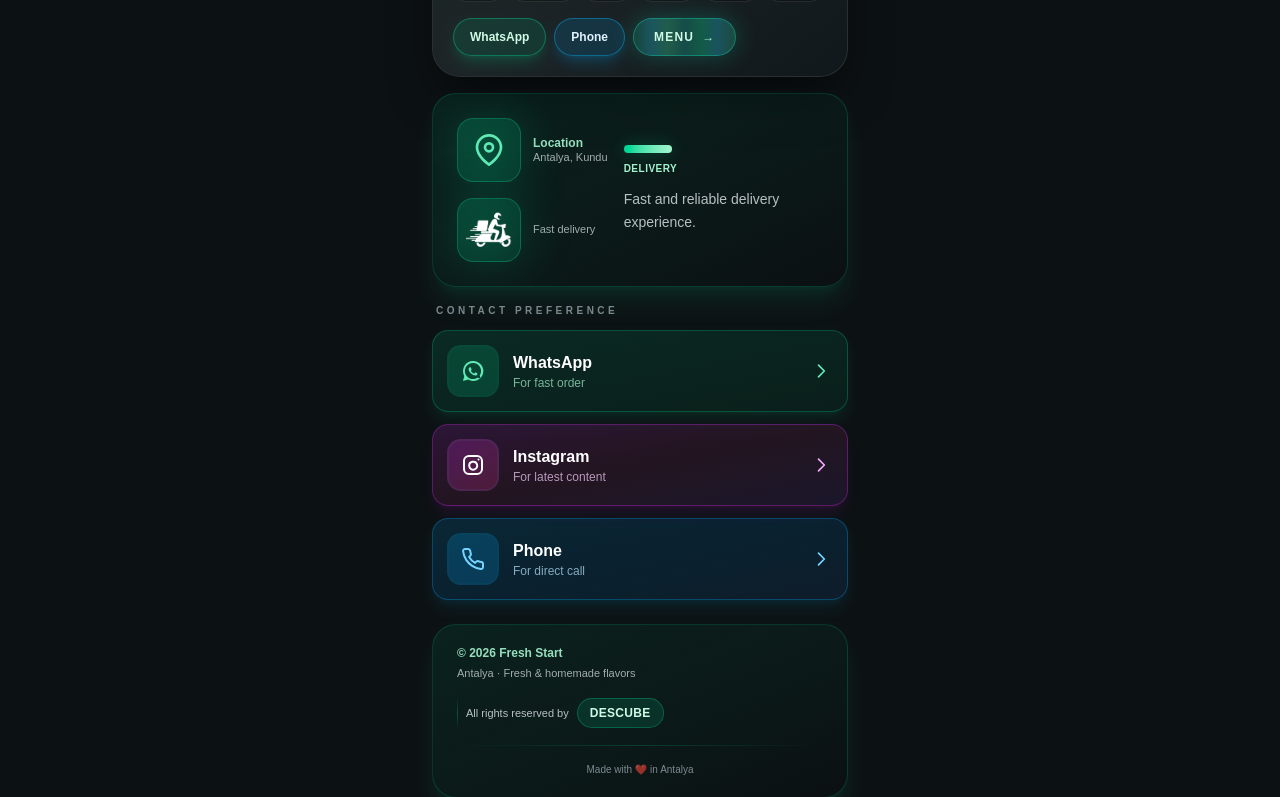
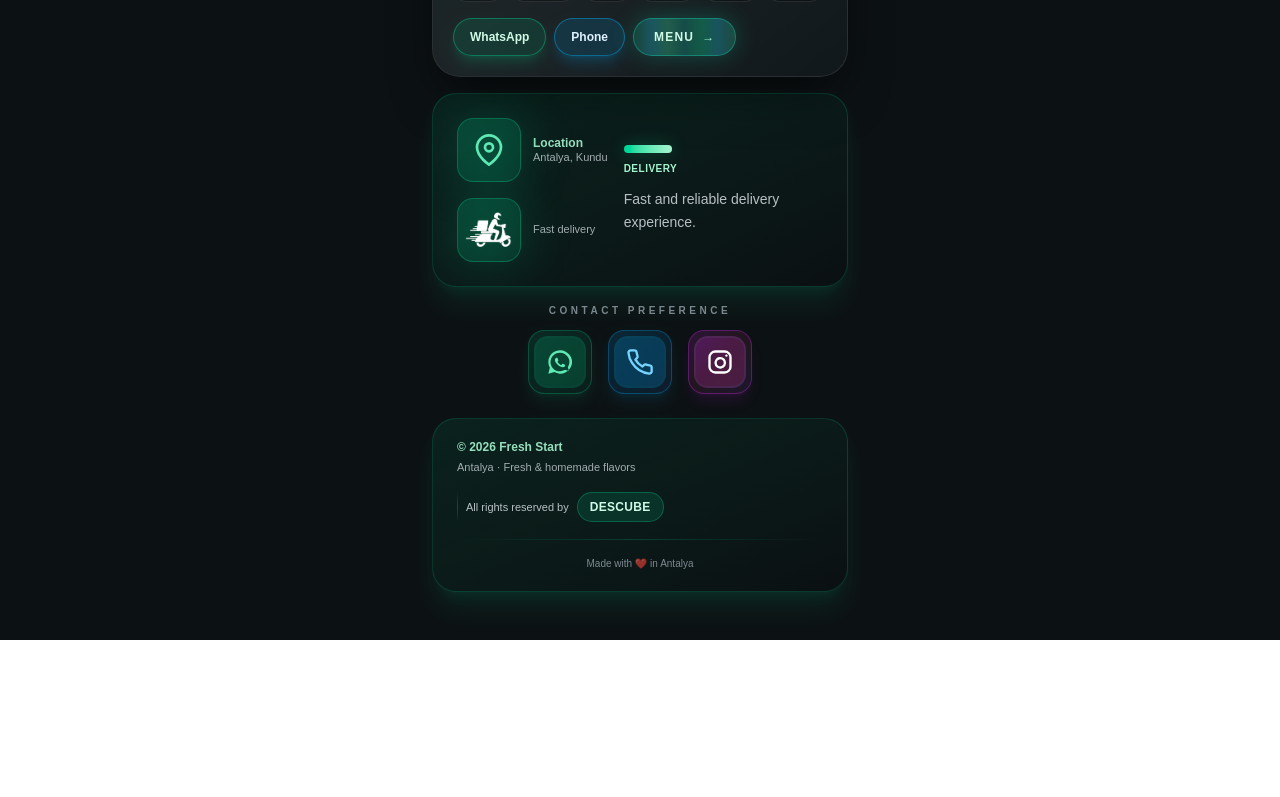
Before and after one commit to elvinmuiux/freshstart, a Next.js app: page / in a window 1280 px wide. Shown: the part 540-1337 px from the top of the page. After the commit the page ends 1180 px from the top, so only its background shows below. Built offline with nearby package versions, Linux system fonts and the light colour scheme.

Commit message:
Update DeliverySection.tsx

```diff
--- a/app/components/DeliverySection.tsx
+++ b/app/components/DeliverySection.tsx
@@ -102,72 +102,72 @@ export default function DeliverySection({ t }: DeliverySectionProps) {
         </div>
       </div>
 
-      {/* Contact Cards Grid */}
-      <div className="grid gap-3">
-        <p className="text-[10px] font-semibold uppercase tracking-[0.35em] text-slate-300/60 px-1">
+      {/* Contact Icons Row */}
+      <div className="space-y-3">
+        <p className="text-center text-[10px] font-semibold uppercase tracking-[0.35em] text-slate-300/60">
           {t.contactPreference}
         </p>
-        <div className="grid gap-3">
-          {/* WhatsApp Card */}
+        <div className="flex items-center justify-center gap-4">
+          {/* WhatsApp */}
           <a
-            className="group relative overflow-hidden rounded-2xl border border-emerald-500/30 bg-gradient-to-br from-emerald-500/15 to-emerald-600/10 p-4 shadow-lg shadow-emerald-500/10 transition-all duration-300 hover:border-emerald-400/50 hover:shadow-xl hover:shadow-emerald-500/20 hover:-translate-y-1"
+            className="group relative flex h-16 w-16 items-center justify-center rounded-2xl border border-emerald-500/30 bg-gradient-to-br from-emerald-500/15 to-emerald-600/10 shadow-lg shadow-emerald-500/10 transition-all duration-300 hover:border-emerald-400/50 hover:shadow-xl hover:shadow-emerald-500/20 hover:-translate-y-1"
             href="https://wa.me/905468783146"
             target="_blank"
             rel="noopener noreferrer"
             aria-label="WhatsApp ile iletişim"
+            title={t.whatsapp}
           >
-            <div className="absolute inset-0 bg-gradient-to-br from-emerald-400/0 via-emerald-400/0 to-emerald-500/0 transition-all duration-300 group-hover:from-emerald-400/10 group-hover:via-emerald-400/5 group-hover:to-emerald-500/10" />
-            <div className="relative flex items-center gap-4">
-              <div className="flex-shrink-0">
-                <div className="flex h-12 w-12 items-center justify-center rounded-xl bg-emerald-500/20 ring-2 ring-emerald-400/20 transition-all group-hover:ring-emerald-400/40">
+            <div className="absolute inset-0 rounded-2xl bg-gradient-to-br from-emerald-400/0 via-emerald-400/0 to-emerald-500/0 transition-all duration-300 group-hover:from-emerald-400/10 group-hover:via-emerald-400/5 group-hover:to-emerald-500/10" />
+            <div className="relative flex h-12 w-12 items-center justify-center rounded-xl bg-emerald-500/20 ring-2 ring-emerald-400/20 transition-all group-hover:ring-emerald-400/40">
               <svg
                 viewBox="0 0 24 24"
-                    className="h-6 w-6 text-emerald-300"
+                className="h-7 w-7 text-emerald-300"
                 aria-hidden="true"
                 fill="currentColor"
               >
                 <path d="M12 2a10 10 0 0 0-8.74 14.88L2 22l5.27-1.38A10 10 0 1 0 12 2zm0 2a8 8 0 0 1 6.93 12.01.98.98 0 0 0-.1.74l.75 2.8-2.9-.76a.98.98 0 0 0-.73.1A8 8 0 1 1 12 4zm4.07 10.17c-.22-.11-1.28-.63-1.48-.7-.2-.08-.35-.11-.5.11-.14.22-.56.7-.68.85-.13.14-.25.16-.47.05-.22-.11-.92-.34-1.75-1.08-.64-.57-1.08-1.29-1.2-1.5-.12-.22-.01-.34.09-.46.09-.09.22-.24.33-.36.11-.12.14-.2.22-.34.07-.14.04-.26-.02-.37-.06-.11-.5-1.2-.7-1.64-.18-.43-.38-.37-.5-.37h-.43c-.15 0-.37.05-.57.26-.19.22-.75.74-.75 1.8s.77 2.09.88 2.23c.11.14 1.52 2.32 3.68 3.26.51.22.92.35 1.23.45.52.16.99.14 1.37.08.42-.06 1.28-.52 1.46-1.02.18-.5.18-.93.13-1.02-.05-.09-.2-.14-.42-.25z" />
               </svg>
             </div>
-              </div>
-              <div className="flex-1">
-                <p className="font-semibold text-white">{t.whatsapp}</p>
-                <p className="text-xs text-emerald-200/70">{t.fastOrderFor}</p>
-              </div>
-              <div className="flex-shrink-0">
+          </a>
+
+          {/* Phone */}
+          <a
+            className="group relative flex h-16 w-16 items-center justify-center rounded-2xl border border-sky-500/30 bg-gradient-to-br from-sky-500/15 to-blue-500/10 shadow-lg shadow-sky-500/10 transition-all duration-300 hover:border-sky-400/50 hover:shadow-xl hover:shadow-sky-500/20 hover:-translate-y-1"
+            href="tel:+905468783146"
+            aria-label="Telefonla arama"
+            title={t.phone}
+          >
+            <div className="absolute inset-0 rounded-2xl bg-gradient-to-br from-sky-400/0 to-blue-400/0 transition-all duration-300 group-hover:from-sky-400/10 group-hover:to-blue-400/10" />
+            <div className="relative flex h-12 w-12 items-center justify-center rounded-xl bg-sky-500/20 ring-2 ring-sky-400/20 transition-all group-hover:ring-sky-400/40">
               <svg
-                  className="h-5 w-5 text-emerald-300 transition-transform group-hover:translate-x-1"
+                viewBox="0 0 24 24"
+                className="h-7 w-7 text-sky-300"
+                aria-hidden="true"
                 fill="none"
                 stroke="currentColor"
-                  viewBox="0 0 24 24"
-                >
-                  <path
+                strokeWidth="2"
                 strokeLinecap="round"
                 strokeLinejoin="round"
-                    strokeWidth={2}
-                    d="M9 5l7 7-7 7"
-                  />
+              >
+                <path d="M22 16.92v3a2 2 0 0 1-2.18 2 19.8 19.8 0 0 1-8.63-3.07 19.5 19.5 0 0 1-6-6A19.8 19.8 0 0 1 2.1 4.18 2 2 0 0 1 4.11 2h3a2 2 0 0 1 2 1.72 12.8 12.8 0 0 0 .7 2.81 2 2 0 0 1-.45 2.11L8.1 9.9a16 16 0 0 0 6 6l1.26-1.26a2 2 0 0 1 2.11-.45 12.8 12.8 0 0 0 2.81.7A2 2 0 0 1 22 16.92z" />
               </svg>
-              </div>
             </div>
           </a>
 
-          {/* Instagram Card */}
+          {/* Instagram */}
           <a
-            className="group relative overflow-hidden rounded-2xl border border-fuchsia-500/30 bg-gradient-to-br from-fuchsia-500/15 via-pink-500/10 to-purple-500/10 p-4 shadow-lg shadow-fuchsia-500/10 transition-all duration-300 hover:border-fuchsia-400/50 hover:shadow-xl hover:shadow-fuchsia-500/20 hover:-translate-y-1"
+            className="group relative flex h-16 w-16 items-center justify-center rounded-2xl border border-fuchsia-500/30 bg-gradient-to-br from-fuchsia-500/15 via-pink-500/10 to-purple-500/10 shadow-lg shadow-fuchsia-500/10 transition-all duration-300 hover:border-fuchsia-400/50 hover:shadow-xl hover:shadow-fuchsia-500/20 hover:-translate-y-1"
             href="https://instagram.com/freshstartkundu"
             target="_blank"
             rel="noopener noreferrer"
             aria-label="Instagram"
-            title="Instagram"
+            title={t.instagram}
           >
-            <div className="absolute inset-0 bg-gradient-to-br from-fuchsia-400/0 via-pink-400/0 to-purple-400/0 transition-all duration-300 group-hover:from-fuchsia-400/10 group-hover:via-pink-400/5 group-hover:to-purple-400/10" />
-            <div className="relative flex items-center gap-4">
-              <div className="flex-shrink-0">
-                <div className="flex h-12 w-12 items-center justify-center rounded-xl bg-gradient-to-br from-fuchsia-500/20 to-pink-500/20 ring-2 ring-fuchsia-400/20 transition-all group-hover:ring-fuchsia-400/40">
+            <div className="absolute inset-0 rounded-2xl bg-gradient-to-br from-fuchsia-400/0 via-pink-400/0 to-purple-400/0 transition-all duration-300 group-hover:from-fuchsia-400/10 group-hover:via-pink-400/5 group-hover:to-purple-400/10" />
+            <div className="relative flex h-12 w-12 items-center justify-center rounded-xl bg-gradient-to-br from-fuchsia-500/20 to-pink-500/20 ring-2 ring-fuchsia-400/20 transition-all group-hover:ring-fuchsia-400/40">
               <svg
                 viewBox="0 0 24 24"
-                    className="h-6 w-6 text-white"
+                className="h-7 w-7 text-white"
                 aria-hidden="true"
                 fill="none"
                 stroke="currentColor"
@@ -180,73 +180,6 @@ export default function DeliverySection({ t }: DeliverySectionProps) {
                 <line x1="17.5" y1="6.5" x2="17.5" y2="6.5" />
               </svg>
             </div>
-              </div>
-              <div className="flex-1">
-                <p className="font-semibold text-white">{t.instagram}</p>
-                <p className="text-xs text-fuchsia-200/70">{t.latestContentFor}</p>
-              </div>
-              <div className="flex-shrink-0">
-                <svg
-                  className="h-5 w-5 text-fuchsia-300 transition-transform group-hover:translate-x-1"
-                  fill="none"
-                  stroke="currentColor"
-                  viewBox="0 0 24 24"
-                >
-                  <path
-                    strokeLinecap="round"
-                    strokeLinejoin="round"
-                    strokeWidth={2}
-                    d="M9 5l7 7-7 7"
-                  />
-                </svg>
-              </div>
-            </div>
-          </a>
-
-          {/* Phone Card */}
-          <a
-            className="group relative overflow-hidden rounded-2xl border border-sky-500/30 bg-gradient-to-br from-sky-500/15 to-blue-500/10 p-4 shadow-lg shadow-sky-500/10 transition-all duration-300 hover:border-sky-400/50 hover:shadow-xl hover:shadow-sky-500/20 hover:-translate-y-1"
-            href="tel:+905468783146"
-            aria-label="Telefonla arama"
-          >
-            <div className="absolute inset-0 bg-gradient-to-br from-sky-400/0 to-blue-400/0 transition-all duration-300 group-hover:from-sky-400/10 group-hover:to-blue-400/10" />
-            <div className="relative flex items-center gap-4">
-              <div className="flex-shrink-0">
-                <div className="flex h-12 w-12 items-center justify-center rounded-xl bg-sky-500/20 ring-2 ring-sky-400/20 transition-all group-hover:ring-sky-400/40">
-                  <svg
-                    viewBox="0 0 24 24"
-                    className="h-6 w-6 text-sky-300"
-                    aria-hidden="true"
-                    fill="none"
-                    stroke="currentColor"
-                    strokeWidth="2"
-                    strokeLinecap="round"
-                    strokeLinejoin="round"
-                  >
-                    <path d="M22 16.92v3a2 2 0 0 1-2.18 2 19.8 19.8 0 0 1-8.63-3.07 19.5 19.5 0 0 1-6-6A19.8 19.8 0 0 1 2.1 4.18 2 2 0 0 1 4.11 2h3a2 2 0 0 1 2 1.72 12.8 12.8 0 0 0 .7 2.81 2 2 0 0 1-.45 2.11L8.1 9.9a16 16 0 0 0 6 6l1.26-1.26a2 2 0 0 1 2.11-.45 12.8 12.8 0 0 0 2.81.7A2 2 0 0 1 22 16.92z" />
-                  </svg>
-                </div>
-              </div>
-              <div className="flex-1">
-                <p className="font-semibold text-white">{t.phone}</p>
-                <p className="text-xs text-sky-200/70">{t.directCallFor}</p>
-              </div>
-              <div className="flex-shrink-0">
-                <svg
-                  className="h-5 w-5 text-sky-300 transition-transform group-hover:translate-x-1"
-                  fill="none"
-                  stroke="currentColor"
-                  viewBox="0 0 24 24"
-                >
-                  <path
-                    strokeLinecap="round"
-                    strokeLinejoin="round"
-                    strokeWidth={2}
-                    d="M9 5l7 7-7 7"
-                  />
-                </svg>
-              </div>
-            </div>
           </a>
         </div>
       </div>
```
Lines whose indentation alone changed are shown as unchanged.
